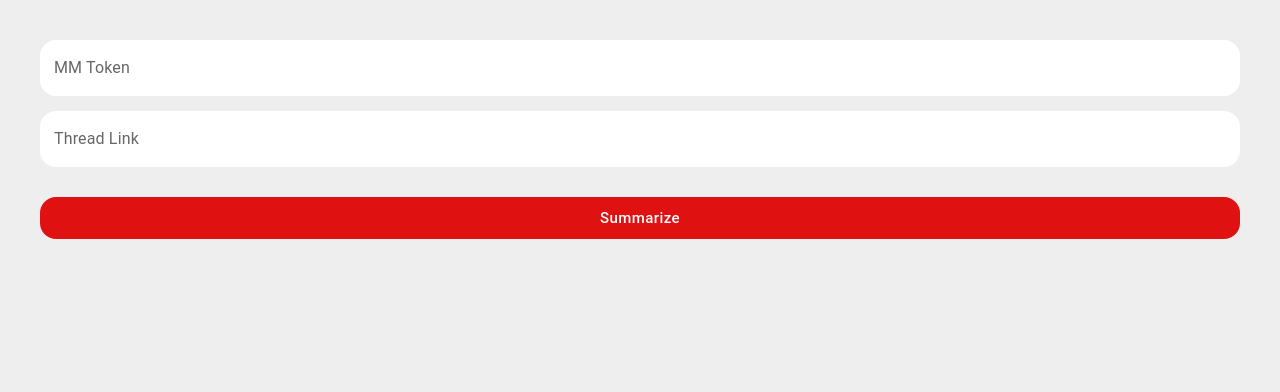
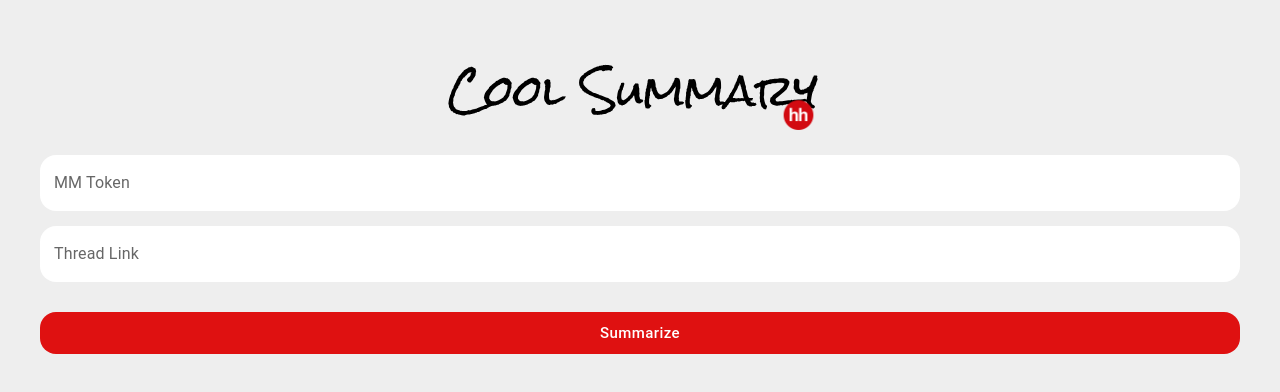
Before and after one commit to followmelistenme/summarizer, a React app in the folder frontend/: page / in a window 1280 px wide. Shown: the top 392 px of the page. Built offline with nearby package versions, Linux system fonts and the light colour scheme.

Commit message:
Add logo

```diff
--- a/frontend/src/App.tsx
+++ b/frontend/src/App.tsx
@@ -47,6 +47,7 @@ const App = () => {
 
     return (
         <form className={classes.app} onSubmit={handleSubmit(onSubmit)}>
+            <div className="logo" />
             <TextField label="MM Token" variant="outlined" fullWidth {...register("userToken")} />
             <TextField label="Thread Link" variant="outlined" fullWidth {...register("link")} />
             <AutoHeight hidden={chatId == null}>
--- a/frontend/src/styles.less
+++ b/frontend/src/styles.less
@@ -1,6 +1,14 @@
 body {
     margin: 0;
     background: #eee;
+}
+
+.logo {
+    background: url('./logohh.svg') no-repeat;
+    height: 100px;
+    width: 100%;
+    background-size: contain;
+    background-position: center;
 }
 
 :root {
```
Also changed, not shown: frontend/src/logohh.svg (added).
